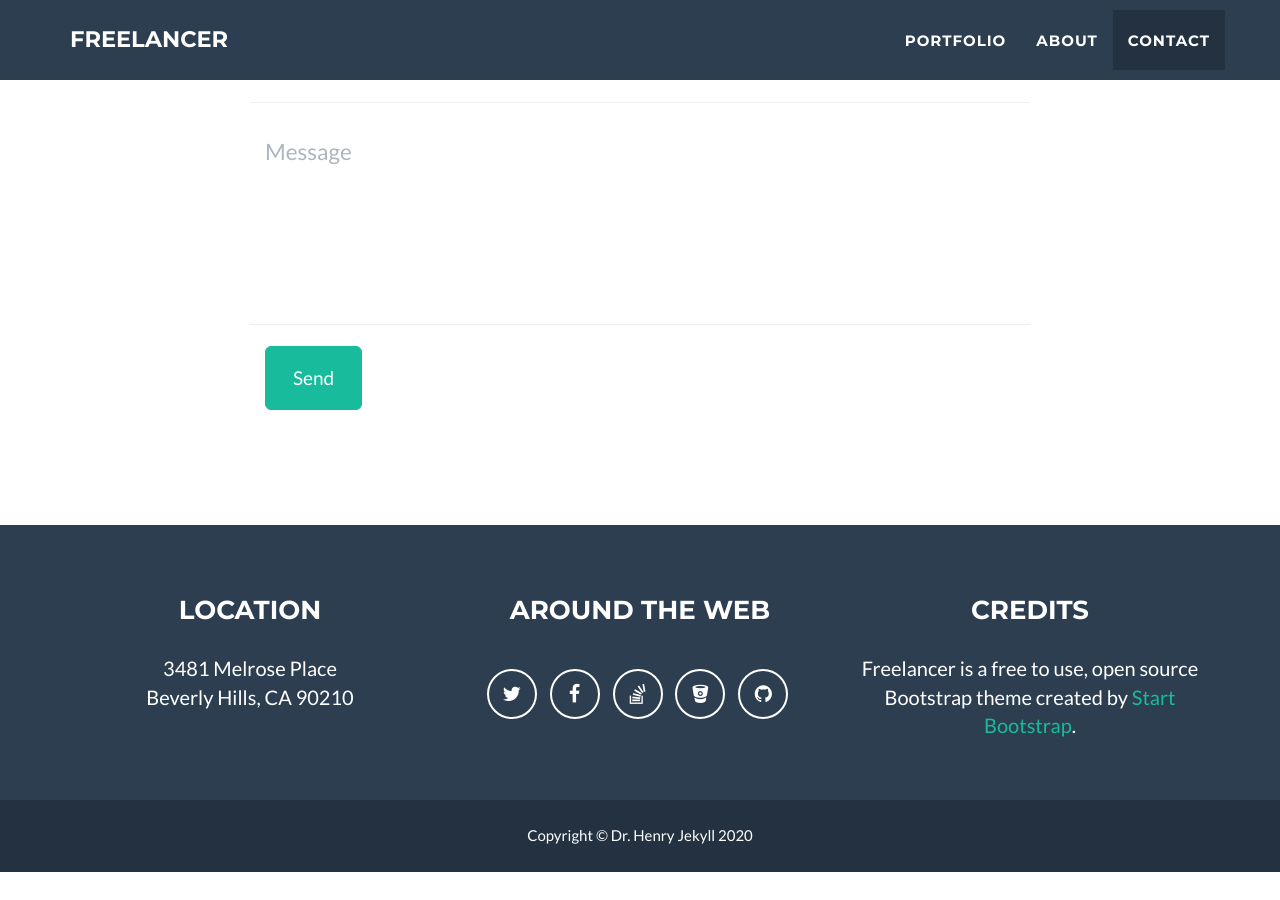
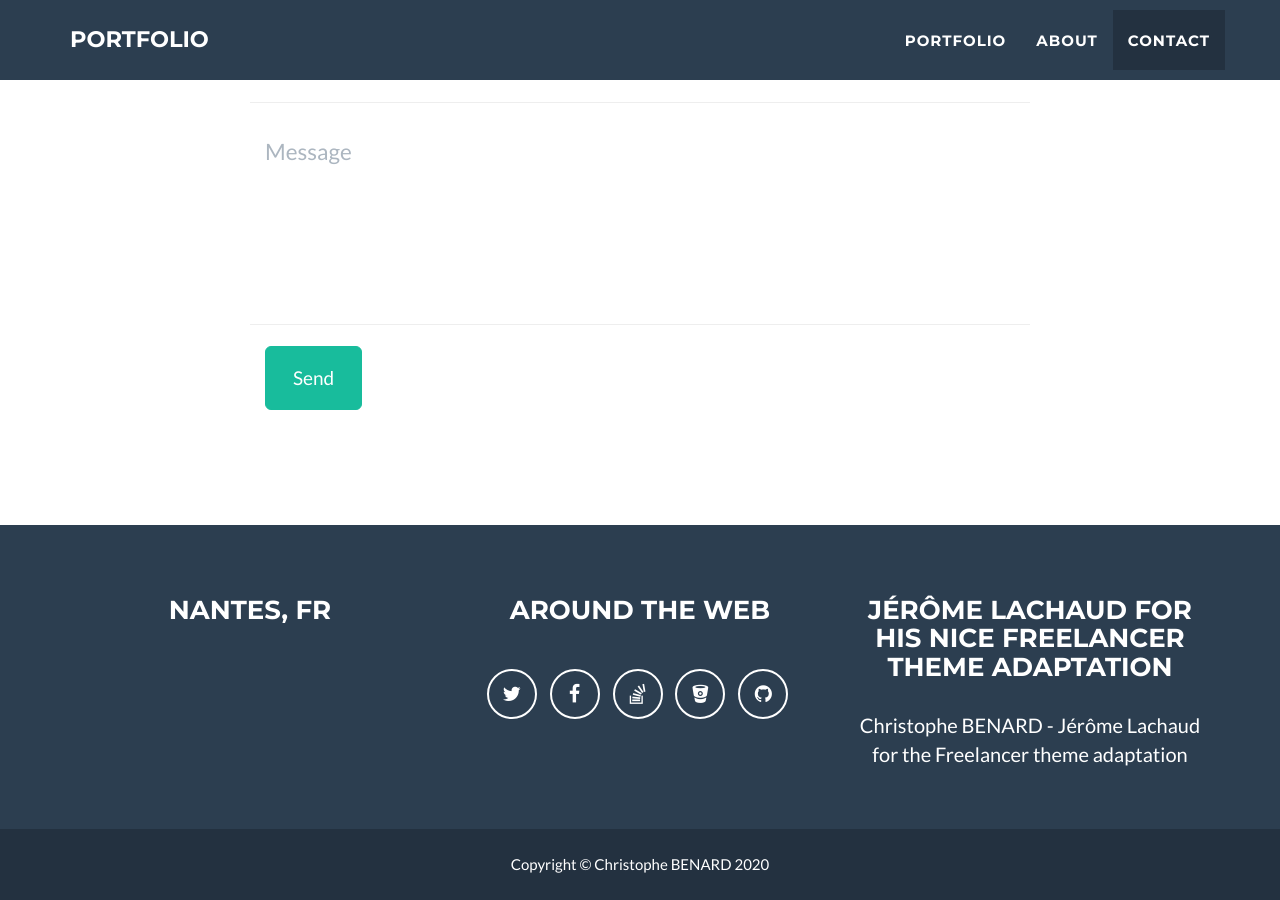
Before and after one commit to ch-benard/portfolio, a Jekyll site: the page built from _posts/2014-07-18-project-1.markdown, in a window 1280 px wide and 900 px high, scrolled down 2520 px. Built offline with Jekyll 4.4.1, drawn with Linux system fonts in a browser that asks for light colours; before the commit the page ends 3392 px from its top, so only the background shows below that; some of the changed text lies outside the part shown.

Commit message:
Update _config.yml
_config.yml updated.

```diff
--- a/_config.yml
+++ b/_config.yml
@@ -1,11 +1,11 @@
 # Site settings
-title: Freelancer
-email: your-email@domain.com
-url: https://github.com/jeromelachaud/freelancer-theme
-description: "Write an awesome description for your new site here. You can edit this line in _config.yml. It will appear in your document head meta (for Google search results) and in your feed.xml site description."
+title: Portfolio
+email: ch.benard@gmail.com
+url: https://github.com/ch-benard/portfolio
+description: "My web developer and some other skills shown in a portfolio."
 keywords: "your keywords, separated by commas"
-skills: "Web Developer - Graphic Artist - User Experience Designer"
-meta_author: LastName FirstName
+skills: "Web Developer - System & Network Admin - Devops"
+meta_author: BENARD Christophe
 
 # Google webmaster tools
 google_verify:
@@ -32,31 +32,31 @@ color:
 
 # Footer settings
 footer:
-  copyright: Dr. Henry Jekyll
-  location: Location
+  copyright: Christophe BENARD
+  location: NAntes, fr
   social: Around the Web
-  credits: Credits
+  credits: Jérôme Lachaud for his nice Freelancer theme adaptation
 
 # Social networks usernames (many more available: google-plus, flickr, dribbble, pinterest, instagram, tumblr, linkedin, etc.)
 social:
   - title: twitter
-    url: http://twitter.com/jekyllrb
+    url: http://twitter.com/nolito_france
   - title: facebook
     url:
   - title: stack-overflow
     url: http://stackoverflow.com/questions/tagged/jekyll
   - title: bitbucket
-    url: http://bitbucket.org/jekyll
+    url: http://bitbucket.org/
   - title: github
-    url: http://github.com/jekyll
+    url: http://github.com/ch-benard
 
 # Postal address (add as many lines as necessary)
-address:
-  - line: 3481 Melrose Place
-  - line: Beverly Hills, CA 90210
+# address:
+#   - line: 3481 Melrose Place
+#   - line: Beverly Hills, CA 90210
 
 # Credits content
-credits: 'Freelancer is a free to use, open source Bootstrap theme created by <a href="http://startbootstrap.com">Start Bootstrap</a>.'
+credits: 'Christophe BENARD - Jérôme Lachaud for the Freelancer theme adaptation'
 
 # Build settings
 markdown: kramdown
```
